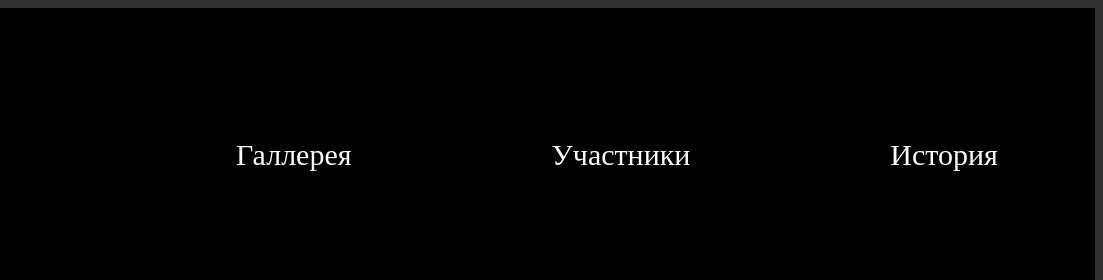
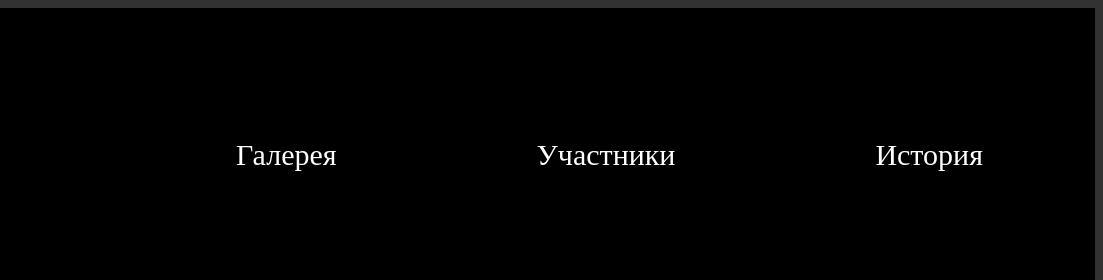
Before and after one commit to Ansaldo-999/sait-clana, a plain HTML site: page resursi.html in a window 1280 px wide. Shown: the top 280 px of the page, 177-1280 px from the left. Drawn offline with Linux system fonts and the light colour scheme.

Commit message:
Update resursi.html

```diff
--- a/resursi.html
+++ b/resursi.html
@@ -28,7 +28,7 @@
              </a>
             <nav class="left-nav">
                 <ul>
-                    <li><a href="gallery.html">Галлерея</a></li>
+                    <li><a href="gallery.html">Галерея</a></li>
                     <li><a href="igroki.html">Участники</a></li>
                     <li><a href="history.html">История</a></li>
                     <li><a href="rules.html">Заявки</a></li>
```
